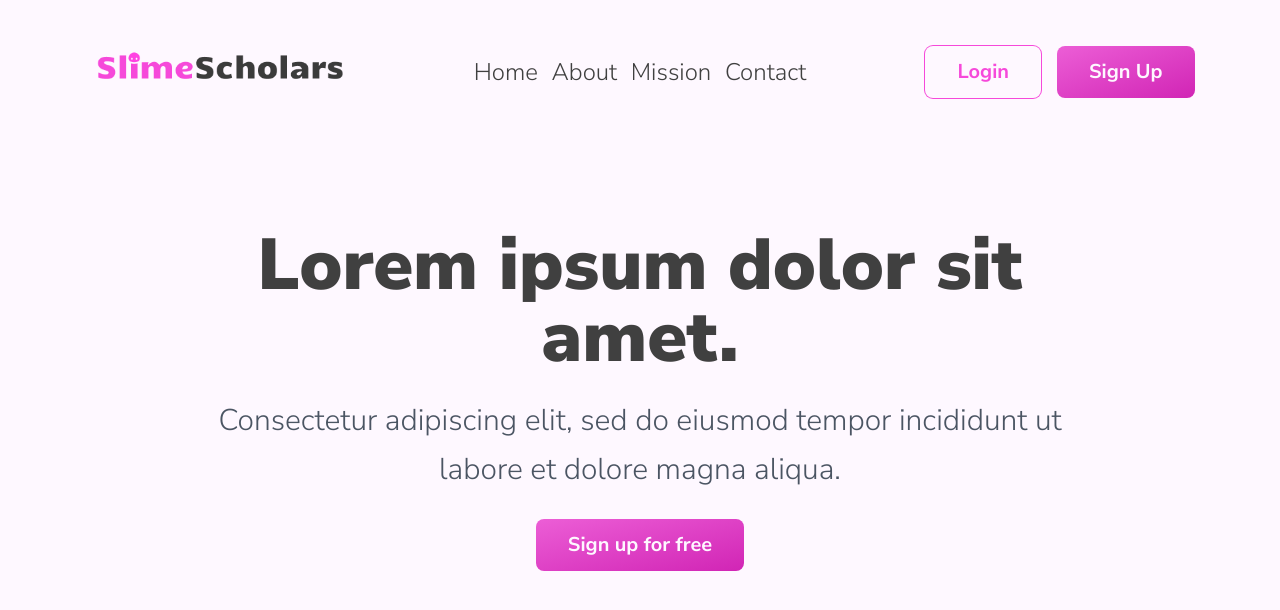
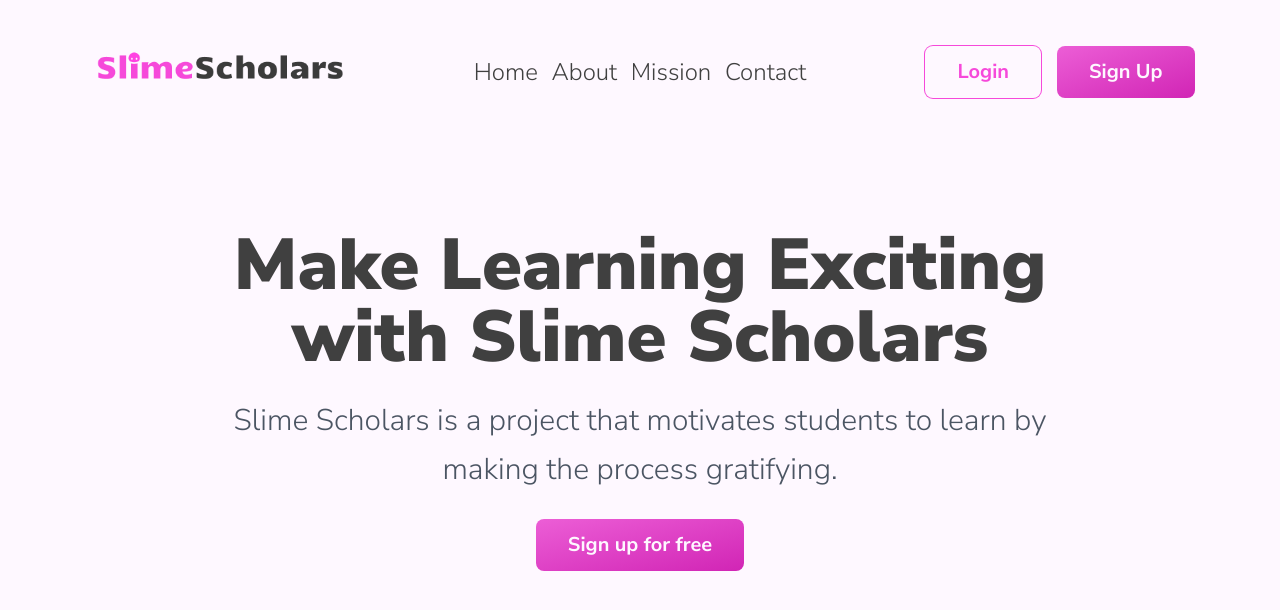
Before and after one commit to SlimeScholars/slime-scholars, a Next.js app: page / in a window 1280 px wide. Shown: the top 610 px of the page. Built offline with nearby package versions, Linux system fonts and the light colour scheme; a web font is replaced by a local one.

Commit message:
replaced lorem ipsum with actual content

```diff
--- a/pages/index.js
+++ b/pages/index.js
@@ -17,10 +17,10 @@ export default function Home() {
         <Nav />
         <header className="w-screen h-screen flex flex-col items-center justify-center">
           <h1 className="font-black text-7xl max-w-4xl text-center">
-            Lorem ipsum dolor sit amet.
+            Make Learning Exciting with Slime Scholars
           </h1>
           <h2 className="font-light text-3xl my-6 text-center max-w-4xl leading-relaxed text-gray-600">
-            Consectetur adipiscing elit, sed do eiusmod tempor incididunt ut labore et dolore magna aliqua.
+            Slime Scholars is a project that motivates students to learn by making the process gratifying.
           </h2>
           <Button text="Sign up for free" style="Primary" onClick="/signup" />
         </header>
--- a/pages/signup/index.js
+++ b/pages/signup/index.js
@@ -6,19 +6,19 @@ import { RiParentFill } from 'react-icons/ri';
 const content = [
   {
     type: "Student",
-    list: ["Lorem ipsum.", "Dolor sit amet.", "Consectetur adipiscing elit"],
+    list: ["Increase your productivity.", "Be excited to learn.", "Collect adorable pets."],
     link: "/signup/student",
     icon: <FaGraduationCap className="text-slate-300/30 absolute w-full h-full p-14 z-10 top-0 bottom-0 left-0 right-0"/>
   },
   {
     type: "Parent",
-    list: ["Lorem ipsum.", "Dolor sit amet.", "Consectetur adipiscing elit"],
+    list: ["Empower your child's learning.", "Improve your child's grades.", "Watch as your child grows."],
     link: "/signup/parent",
     icon: <RiParentFill className="text-slate-300/30 absolute w-full h-full p-14 z-10 top-0 bottom-0 left-0 right-0"/>
   },
   {
     type: "Teacher",
-    list: ["Lorem ipsum.", "Dolor sit amet.", "Consectetur adipiscing elit"],
+    list: ["Get your class to love learning.", "Make homework fun, not a chore.", "Identify areas for improvement"],
     link: "/signup/teacher",
     icon: <FaAppleAlt className="text-slate-300/30 absolute w-full h-full p-14 z-10 top-0 bottom-0 left-0 right-0"/>
   }
```
